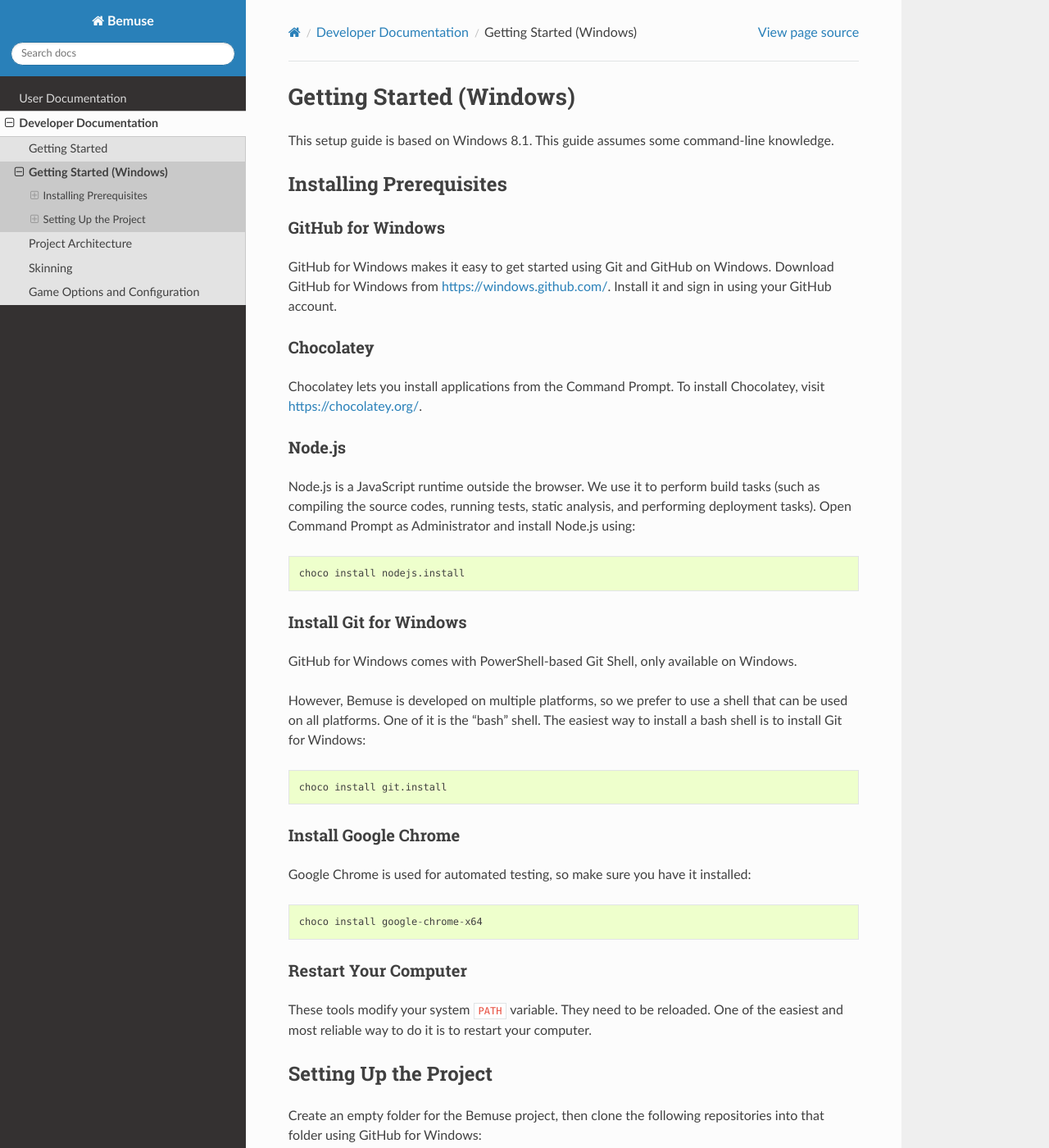
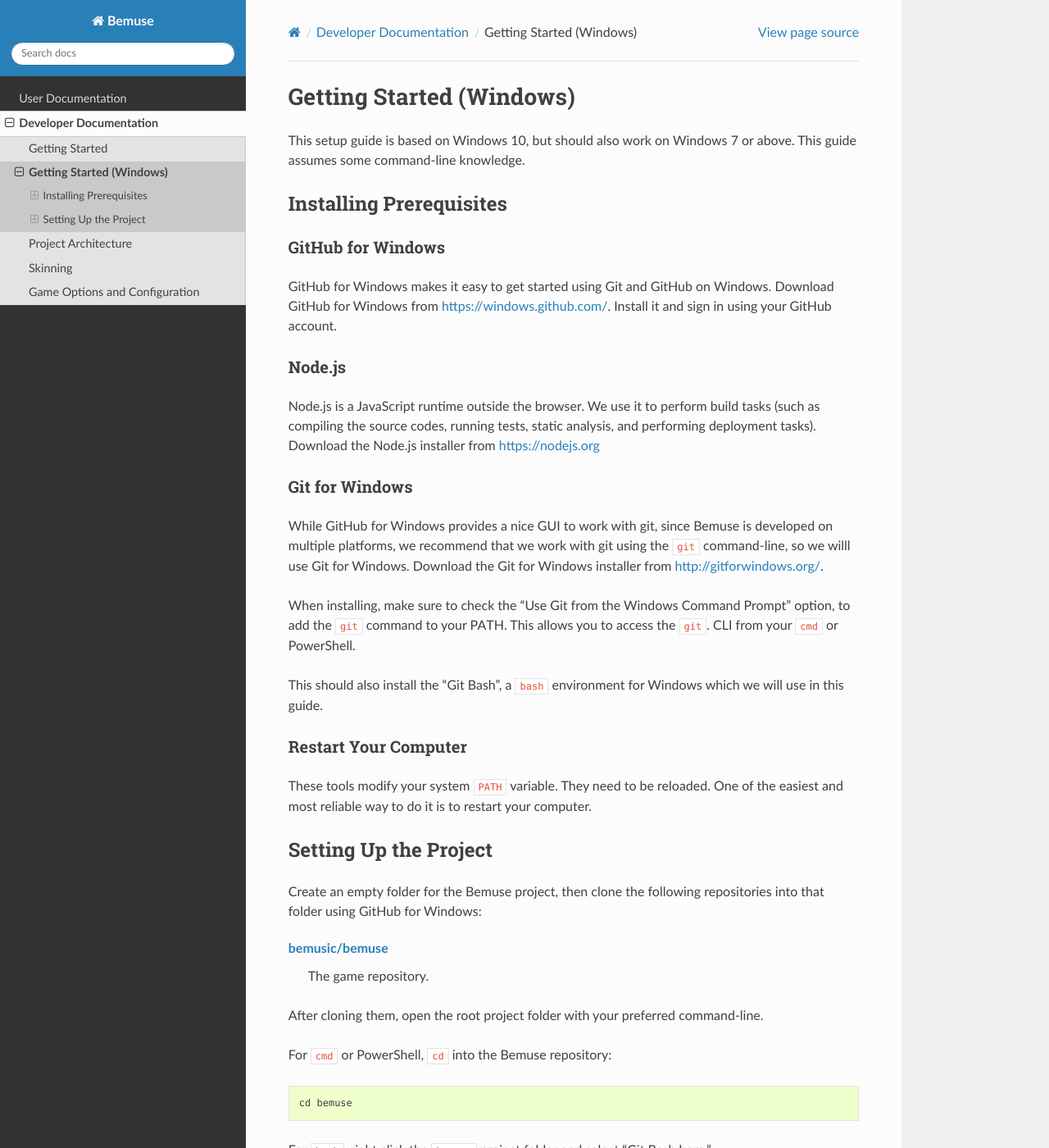
Before and after one commit to bemusic/bemuse, a Sphinx documentation site: the page built from docs/developers/getting-started-windows.rst, in a window 1280 px wide and 1400 px high. Shown: the whole window at 82% size. Built offline with Sphinx 7.4.7 and the Read the Docs theme 2.0.0, drawn with Linux system fonts in a browser that asks for light colours; pages that are not in the unit, such as notebooks, are missing from menus; some of the changed text lies outside the part shown.

Commit message:
:memo: Updated Windows development guide
Updating the Windows development guide, since I work with Windows most of the time. I'm trying to make this as workflow-agnostic as possible (some people still prefer working with the GUI over the command line).

```diff
--- a/docs/developers/getting-started-windows.rst
+++ b/docs/developers/getting-started-windows.rst
@@ -1,7 +1,7 @@
 Getting Started (Windows)
 =========================
 
-This setup guide is based on Windows 8.1.
+This setup guide is based on Windows 10, but should also work on Windows 7 or above.
 This guide assumes some command-line knowledge.
 
 Installing Prerequisites
@@ -14,38 +14,22 @@
 Download GitHub for Windows from https://windows.github.com/.
 Install it and sign in using your GitHub account.
 
-Chocolatey
-~~~~~~~~~~
-
-Chocolatey lets you install applications from the Command Prompt.
-To install Chocolatey, visit https://chocolatey.org/.
-
 Node.js
 ~~~~~~~
 
 Node.js is a JavaScript runtime outside the browser.
 We use it to perform build tasks (such as compiling the source codes, running tests, static analysis, and performing deployment tasks).
-Open Command Prompt as Administrator and install Node.js using::
+Download the Node.js installer from https://nodejs.org
 
-   choco install nodejs.install
+Git for Windows
+~~~~~~~~~~~~~~~
 
-Install Git for Windows
-~~~~~~~~~~~~~~~~~~~~~~~
+While GitHub for Windows provides a nice GUI to work with git, since Bemuse is developed on multiple platforms, we recommend that we work with git using the ``git`` command-line, so we willl use Git for Windows.
+Download the Git for Windows installer from http://gitforwindows.org/.
 
-GitHub for Windows comes with PowerShell-based Git Shell, only available on Windows.
+When installing, make sure to check the "Use Git from the Windows Command Prompt" option, to add the ``git`` command to your PATH. This allows you to access the ``git``. CLI from your ``cmd`` or PowerShell.
 
-However, Bemuse is developed on multiple platforms, so we prefer to use a shell that can be used on all platforms.
-One of it is the "bash" shell.
-The easiest way to install a bash shell is to install Git for Windows::
-
-   choco install git.install
-
-Install Google Chrome
-~~~~~~~~~~~~~~~~~~~~~
-
-Google Chrome is used for automated testing, so make sure you have it installed::
-
-   choco install google-chrome-x64
+This should also install the "Git Bash", a ``bash`` environment for Windows which we will use in this guide.
 
 Restart Your Computer
 ~~~~~~~~~~~~~~~~~~~~~
@@ -63,32 +47,40 @@
 
 :github:`bemusic/bemuse`
   The game repository.
-:github:`bemusic/music`
-  The music repository. This repository is huge, so it will take a while.
 
-After cloning them,
-right click the ``bemuse`` project folder and select "Git Bash here."
+After cloning them, open the root project folder with your preferred command-line.
 
-Install ``npm``
-~~~~~~~~~~~~~~~
+For ``cmd`` or PowerShell, ``cd`` into the Bemuse repository::
 
-Even though npm is already installed with Node.js,
-`the installer is buggy <http://stackoverflow.com/questions/25093276/node-js-windows-error-enoent-stat-c-users-rt-appdata-roaming-npm>`_,
-causing npm not to run.
-To fix, use ``npm`` to install itself::
+   cd bemuse
 
-   npm install npm -g
+For ``bash``, right click the ``bemuse`` project folder and select "Git Bash here."
+
+Install ``yarn``
+~~~~~~~~~~~~~~~~
+
+Note that we use ``yarn`` to install our Node.js dependencies, not ``npm``.
+
+   npm install -g yarn
 
 Install Project Dependencies
 ~~~~~~~~~~~~~~~~~~~~~~~~~~~~~
+
 The Bemuse project depends on hundreds of other free software projects.
-To install them, use the ``npm`` command line tool to install::
+Install these dependencies by running the following command::
 
-   npm install
+   yarn
 
 Start the Development Server
 ~~~~~~~~~~~~~~~~~~~~~~~~~~~~
 
 To start the development server, type in::
 
-   npm start
+   yarn start
+
+The game should be accessible at ``http://localhost:8080/``.
+
+Run Unit Tests
+~~~~~~~~~~~~~~
+
+To run unit tests, go to ``http://localhost:8080/?mode=test``.
```
Also changed, not shown: 1 other file.
